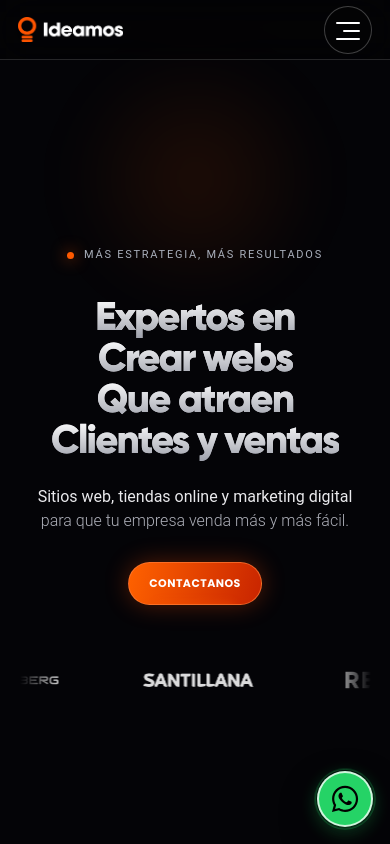
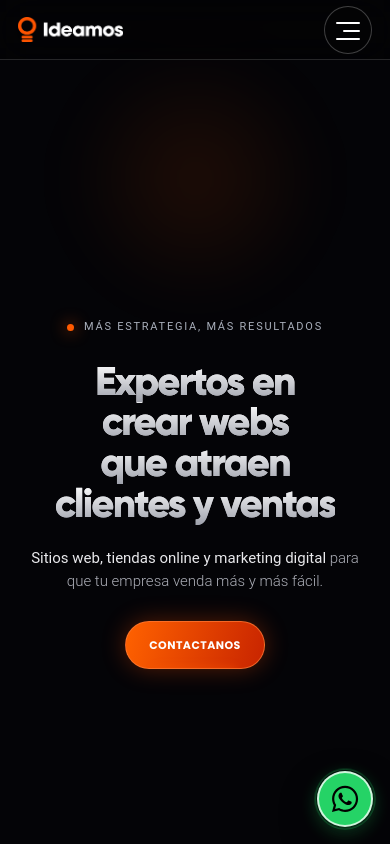
Before and after one commit to ideamosestudio/ideamosdemo, a Next.js app: page / in a window 390 px wide. Shown: the top 844 px of the page. Built offline with nearby package versions, Linux system fonts and the light colour scheme.

Commit message:
Unificar experiencia mobile del sitio

```diff
--- a/app/layout.tsx
+++ b/app/layout.tsx
@@ -26,6 +26,7 @@ import "./split-module-consistency.css";
 import "./home-module-spacing-trial.css";
 import "./desktop-layout-request-2026-08-31.css";
 import "./layout-request-2026-09-02.css";
+import "./mobile-layout-request-2026-09-02.css";
 
 const homeMetadata = createPageMetadata({
   title: "Diseño web y marketing digital | Ideamos",
--- /dev/null
+++ b/app/mobile-layout-request-2026-09-02.css
@@ -0,0 +1,209 @@
+/* Ajustes exclusivamente mobile solicitados el 02/09/2026. */
+@media (max-width:700px){
+  /* Portadas: una pantalla completa y contenido centrado en el espacio bajo el header. */
+  #site-root main>section.hero{
+    width:100%!important;
+    height:100svh!important;
+    min-height:100svh!important;
+  }
+
+  #site-root main>section.hero>.hero-center{
+    height:100%!important;
+    padding:104px 30px 36px!important;
+    justify-content:center!important;
+    transform:none!important;
+  }
+
+  #site-root main>section.hero .availability{
+    margin:0!important;
+  }
+
+  #site-root main>section.hero h1,
+  #site-root main>section.hero.internal-home-hero h1{
+    margin:26px auto 22px!important;
+    font-size:40px!important;
+    line-height:1.02!important;
+  }
+
+  #site-root main>section.hero .hero-copy{
+    max-width:360px!important;
+    margin:0 auto!important;
+    font-size:15px!important;
+    line-height:1.55!important;
+    text-align:center!important;
+  }
+
+  #site-root main>section.hero .hero-actions{
+    margin-top:28px!important;
+    margin-bottom:0!important;
+  }
+
+  /* La marquesina de clientes no forma parte de la portada mobile. */
+  #site-root .home-page .hero-clients{
+    display:none!important;
+  }
+
+  /* Home: conservar el texto del sello y retirar solamente los avatares. */
+  #site-root .home-page .happy-clients-avatars{
+    display:none!important;
+  }
+
+  #site-root .home-page .statement .happy-clients{
+    width:100%!important;
+    justify-content:center!important;
+  }
+
+  #site-root .home-page .happy-clients-label{
+    white-space:normal!important;
+    text-align:center!important;
+  }
+
+  /* Títulos de bullets de Home: un punto menos. */
+  #site-root .home-page .shop-column h3{
+    font-size:21px!important;
+  }
+
+  /* Todos los CTAs mobile usan Poppins y 15% más de padding en ambos ejes. */
+  #site-root#site-root#site-root :is(
+    .cta-glow,
+    .orange-cta,
+    .cases-action,
+    .shops-red-cta,
+    .md-action,
+    .pw-action,
+    .price-cta,
+    .contact-submit,
+    .ideamos-footer__whatsapp
+  ){
+    padding:17.25px 23px!important;
+    font-family:"Poppins",Arial,sans-serif!important;
+  }
+
+  /* Testimonios: la quote comparte la escala del título editorial de Home. */
+  #site-root .home-testimonials__copy h2{
+    max-width:330px!important;
+    font-size:27px!important;
+    line-height:1.22!important;
+  }
+
+  /* Asesoría: el aire debajo del botón replica el aire sobre el eyebrow. */
+  #site-root .light-grid-frame>.home-advisory,
+  #site-root .home-advisory{
+    min-height:0!important;
+    height:auto!important;
+  }
+
+  #site-root .home-advisory>.human-copy{
+    min-height:0!important;
+    padding-top:80px!important;
+    padding-bottom:80px!important;
+  }
+
+  /* Sistema editorial mobile compartido por todas las páginas internas. */
+  #site-root :is(
+    .internal-page .service-heading,
+    .shops-page .shops-heading,
+    .shops-page .shops-intro-copy,
+    .shops-page .shops-feature,
+    .marketing-page .md-section>header,
+    .marketing-page .md-copy,
+    .posicionamiento-page .pw-intro,
+    .posicionamiento-page .pw-copy,
+    .cases-page .cases-intro-copy,
+    .prices-page .pricing-intro-copy
+  ){
+    width:100%!important;
+    max-width:100%!important;
+    margin-left:auto!important;
+    margin-right:auto!important;
+    text-align:center!important;
+  }
+
+  #site-root :is(
+    .internal-page .service-heading,
+    .shops-page .shops-heading,
+    .shops-page .shops-intro-copy,
+    .marketing-page .md-section>header,
+    .marketing-page .md-copy,
+    .posicionamiento-page .pw-intro,
+    .posicionamiento-page .pw-copy,
+    .cases-page .cases-intro-copy,
+    .prices-page .pricing-intro-copy
+  ) :is(h2,h3,h4,p,span,.service-copy,div){
+    margin-left:auto!important;
+    margin-right:auto!important;
+    text-align:center!important;
+  }
+
+  #site-root :is(
+    .internal-page .service-heading h2,
+    .shops-page .shops-heading h2,
+    .shops-page .shops-intro-copy h3,
+    .marketing-page .md-section>header h2,
+    .marketing-page .md-copy h3,
+    .posicionamiento-page .pw-intro h2,
+    .posicionamiento-page .pw-copy h3,
+    .cases-page .cases-intro-copy h2,
+    .prices-page .pricing-intro-copy h2
+  ){
+    font-size:27px!important;
+    line-height:1.22!important;
+  }
+
+  #site-root :is(
+    .internal-page .service-heading>h3,
+    .shops-page .shops-intro-copy h4,
+    .marketing-page .md-copy h4
+  ){
+    font-size:14px!important;
+    line-height:1.5!important;
+  }
+
+  #site-root :is(
+    .internal-page .service-copy,
+    .shops-page .shops-heading>span,
+    .shops-page .shops-intro-copy>p,
+    .marketing-page .md-section>header>span,
+    .marketing-page .md-copy>div,
+    .posicionamiento-page .pw-intro>span,
+    .posicionamiento-page .pw-copy>div,
+    .cases-page .cases-intro-copy>p,
+    .prices-page .pricing-intro-copy>span
+  ){
+    font-size:13.5px!important;
+    line-height:1.55!important;
+  }
+
+  #site-root :is(
+    .internal-page .service-section,
+    .shops-page .shops-intro,
+    .shops-page .shops-advantages,
+    .shops-page .shops-problems,
+    .marketing-page .md-section,
+    .posicionamiento-page .pw-section
+  ){
+    padding-top:86px!important;
+    padding-bottom:86px!important;
+  }
+
+  #site-root .internal-page .service-heading>p{
+    margin:0 auto 22px!important;
+  }
+
+  #site-root .internal-page .service-heading h2{
+    margin:0 auto 18px!important;
+  }
+
+  #site-root .internal-page .service-heading>h3{
+    margin:0 auto 18px!important;
+  }
+
+  #site-root .internal-page .service-heading .service-copy{
+    margin-top:0!important;
+  }
+
+  #site-root .internal-page .service-heading .internal-actions{
+    justify-content:center!important;
+    margin-top:28px!important;
+  }
+}
--- a/app/page.tsx
+++ b/app/page.tsx
@@ -70,9 +70,9 @@ export default function Home() {
           <em className="hero-title-desktop">que atraen clientes y ventas</em>
           <span className="hero-title-mobile" aria-label="Expertos en crear webs que atraen clientes y ventas">
             <span>Expertos en</span>
-            <span>Crear webs</span>
-            <span>Que atraen</span>
-            <span>Clientes y ventas</span>
+            <span>crear webs</span>
+            <span>que atraen</span>
+            <span>clientes y ventas</span>
           </span>
         </h1>
         <p className="hero-copy"><b>Sitios web, tiendas online y marketing digital</b> para que tu empresa venda más y más fácil.</p>
```
